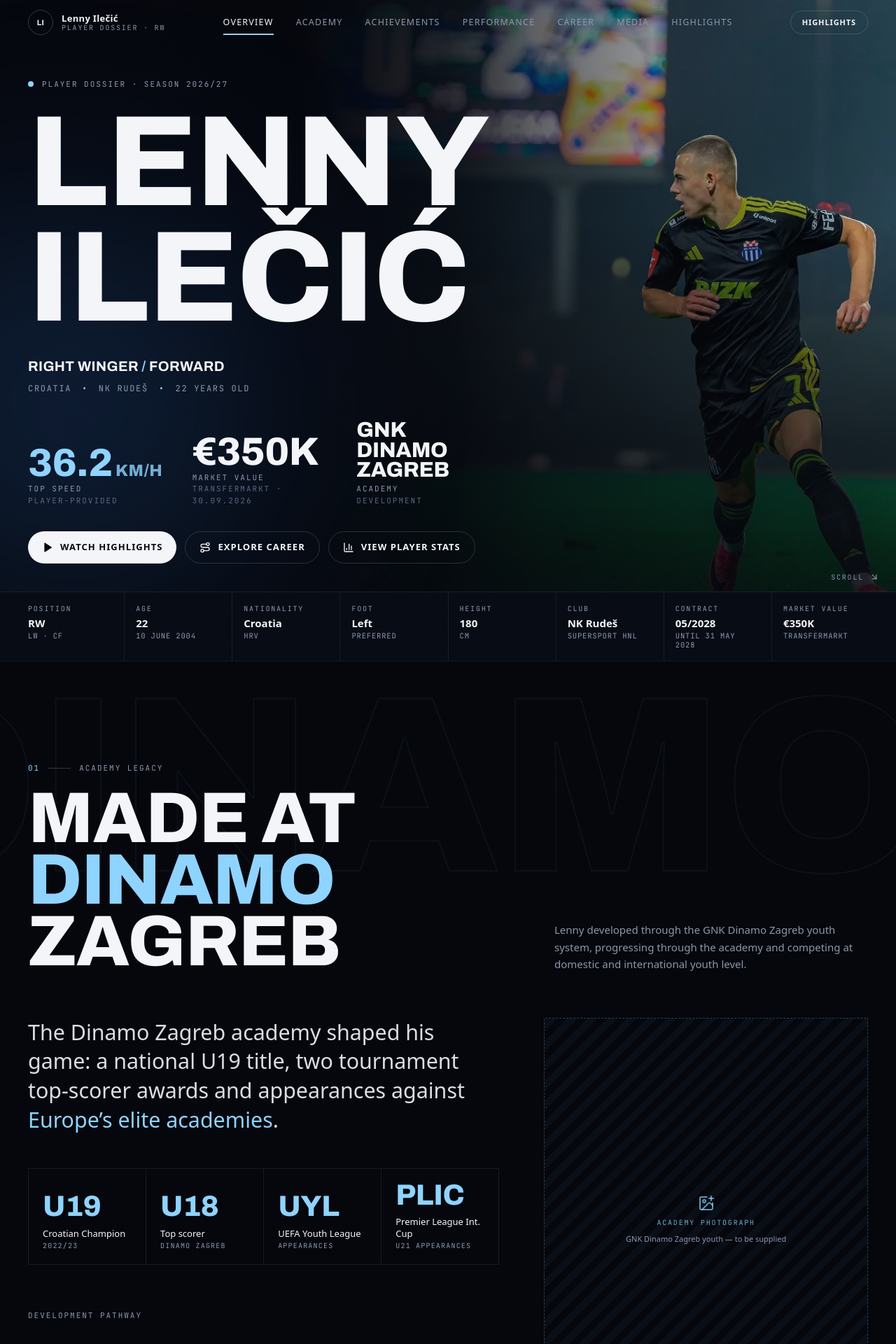
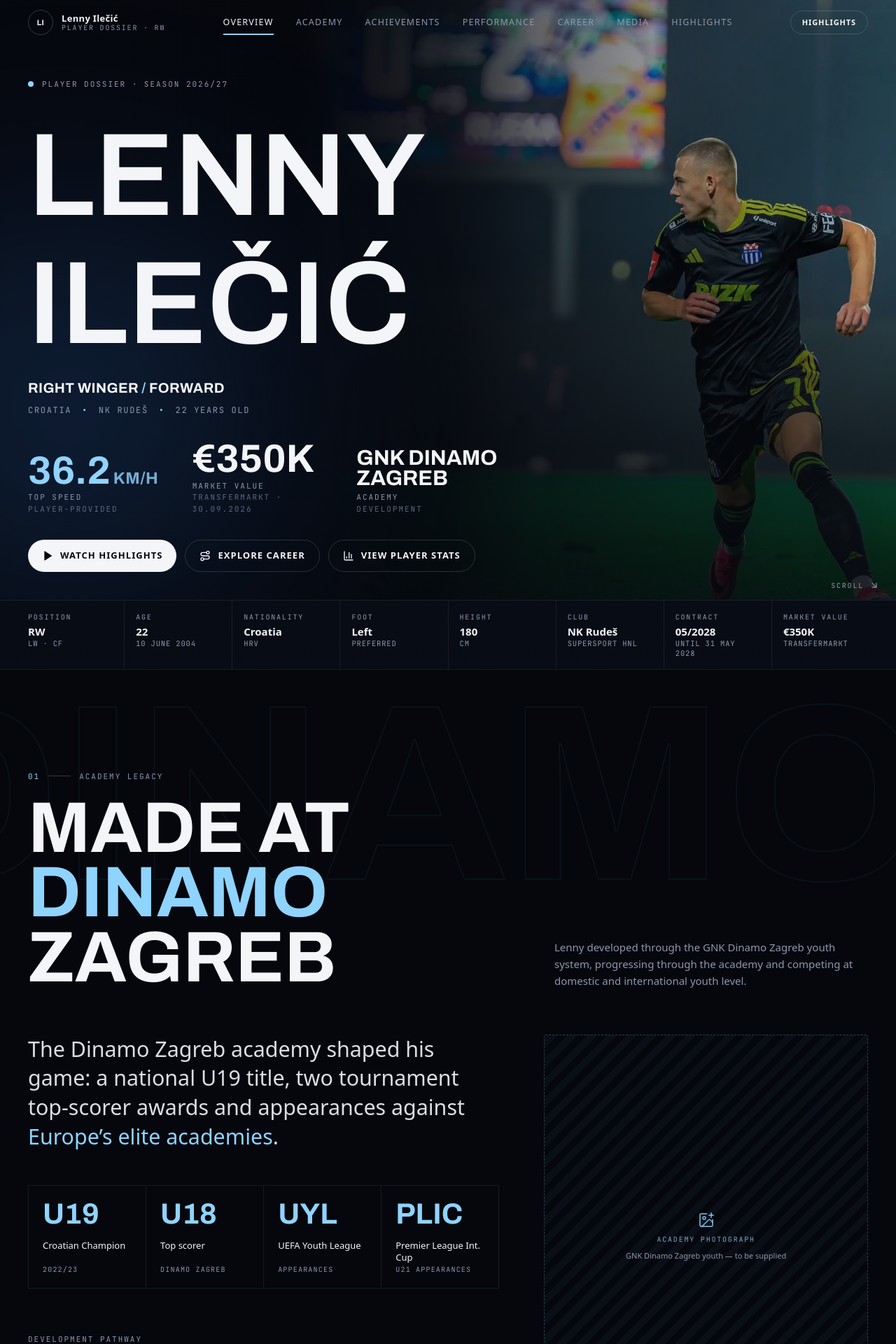
Before and after one commit to PLAYERFRAME/lenny-ilecic, a React (Vite) app: page / in a window 1280 px wide. Shown: the top 1920 px of the page at 70% size. Built offline with nearby package versions, Linux system fonts and the light colour scheme.

Commit message:
Lighter display type, clear spacing for Croatian accents, aligned academy honours
Co-Authored-By: Claude Opus 5.5 <noreply@anthropic.com>
Claude-Session: https://claude.ai/code/session_019ujmDBvphHdemPwFXTZ8a7

```diff
--- a/src/components/Academy.tsx
+++ b/src/components/Academy.tsx
@@ -48,12 +48,12 @@ export default function Academy() {
             <Reveal delay={0.1}>
               <dl className="mt-12 grid grid-cols-2 border-l border-t hairline sm:grid-cols-4">
                 {academy.honours.map((h) => (
-                  <div key={h.value} className="group flex flex-col-reverse border-b border-r hairline p-5 transition-colors hover:bg-white/[0.03]">
-                    <dt className="mt-3 text-[13px] font-medium leading-tight text-bone">
-                      {h.label}
+                  <div key={h.value} className="group flex flex-col border-b border-r hairline p-5 transition-colors hover:bg-white/[0.03]">
+                    <dt className="mt-4 text-[13px] font-medium leading-tight text-bone">
+                      <span className="block min-h-[2.5em]">{h.label}</span>
                       <span className="mt-1 block font-mono text-[10px] uppercase tracking-[0.12em] text-mist">{h.sub}</span>
                     </dt>
-                    <dd className="display text-[2.6rem] text-ice transition-transform duration-500 group-hover:-translate-y-1">{h.value}</dd>
+                    <dd className="display order-first text-[2.6rem] leading-none text-ice transition-transform duration-500 group-hover:-translate-y-1">{h.value}</dd>
                   </div>
                 ))}
               </dl>
--- a/src/components/Footer.tsx
+++ b/src/components/Footer.tsx
@@ -7,10 +7,9 @@ export default function Footer() {
       <div className="shell">
         <div className="grid gap-12 md:grid-cols-12">
           <div className="md:col-span-6">
-            <p className="display text-[clamp(3.2rem,10vw,7rem)] leading-[0.85]">
-              Lenny
-              <br />
-              <span className="text-ice">Ilečić</span>
+            <p className="display flex flex-col gap-[0.12em] text-[clamp(3.2rem,10vw,7rem)] !font-semibold">
+              <span>Lenny</span>
+              <span className="pt-[0.1em] text-ice">Ilečić</span>
             </p>
             <p className="mt-5 font-mono text-[11px] uppercase tracking-[0.14em] text-mist">
               {profile.primaryPosition.name} · {profile.nationality} · {getAge()} · {profile.preferredFoot}-footed · {profile.currentClub}
--- a/src/components/Hero.tsx
+++ b/src/components/Hero.tsx
@@ -62,9 +62,9 @@ export default function Hero() {
           Player Dossier · Season {season.label}
         </motion.p>
 
-        <h1 id="hero-title" className="display text-[clamp(4.4rem,15vw,11.5rem)] text-bone">
+        <h1 id="hero-title" className="display flex flex-col gap-[0.02em] text-[clamp(4.2rem,14vw,10.5rem)] !font-semibold text-bone">
           {[profile.firstName, profile.lastName].map((word, i) => (
-            <span key={word} className="-mt-[0.2em] block overflow-hidden pb-[0.04em] pt-[0.2em]">
+            <span key={word} className="block overflow-hidden pb-[0.02em] pt-[0.13em] leading-[0.92]">
               <motion.span
                 className="block"
                 initial={{ y: '105%' }}
--- a/src/index.css
+++ b/src/index.css
@@ -58,10 +58,10 @@
   }
   .display {
     font-family: 'Archivo Variable', 'Archivo', system-ui, sans-serif;
-    font-variation-settings: 'wdth' 68;
-    font-weight: 800;
-    letter-spacing: -0.01em;
-    line-height: 0.86;
+    font-variation-settings: 'wdth' 70;
+    font-weight: 650;
+    letter-spacing: 0;
+    line-height: 0.9;
     text-transform: uppercase;
   }
   .display-wide {
```
